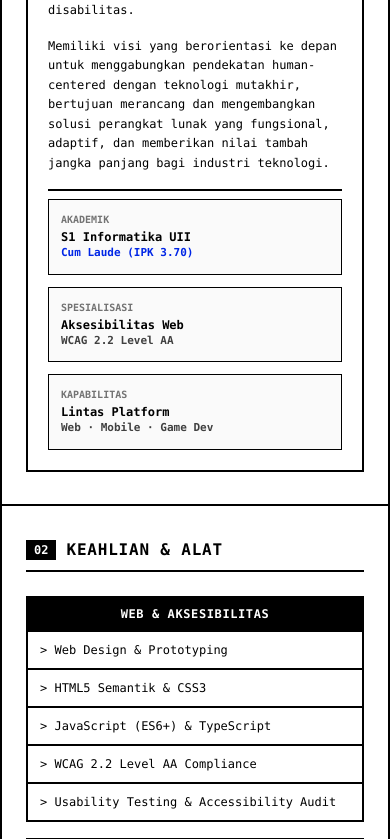
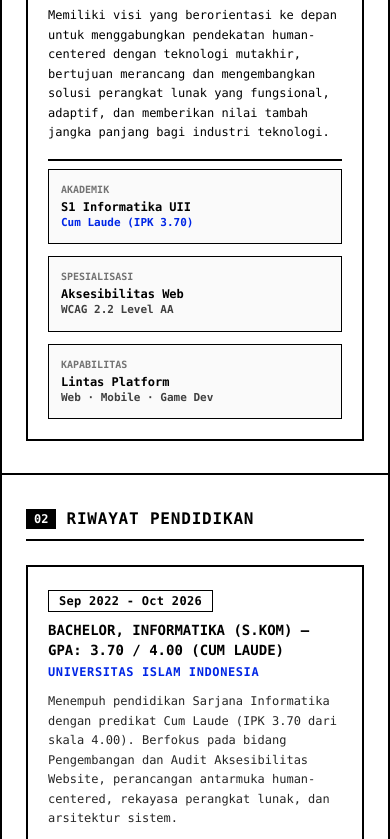
Before and after one commit to FbritamaRK/Portfolio-Website, a React (Vite) app: page / in a window 390 px wide. Shown: the part 1158-1997 px from the top of the page. Built offline with nearby package versions, Linux system fonts and the light colour scheme.

Commit message:
edit: redesign project section

```diff
--- a/src/App.tsx
+++ b/src/App.tsx
@@ -7,6 +7,7 @@ import React, { useState } from 'react';
 import { Header } from './components/Header';
 import { Hero } from './components/Hero';
 import { AboutSection } from './components/AboutSection';
+import { EducationSection } from './components/EducationSection';
 import { SkillsSection } from './components/SkillsSection';
 import { ProjectsSection } from './components/ProjectsSection';
 import { ExperienceSection } from './components/ExperienceSection';
@@ -56,16 +57,19 @@ export default function App() {
           {/* 01: Tentang Saya */}
           <AboutSection />
 
-          {/* 02: Keahlian & Alat */}
+          {/* 02: Riwayat Pendidikan */}
+          <EducationSection />
+
+          {/* 03: Keahlian & Alat */}
           <SkillsSection />
 
-          {/* 03: Daftar Proyek */}
+          {/* 04: Daftar Proyek */}
           <ProjectsSection />
 
-          {/* 04: Riwayat Pengalaman */}
+          {/* 05: Riwayat Pengalaman */}
           <ExperienceSection />
 
-          {/* 05: Hubungi Saya */}
+          {/* 06: Hubungi Saya */}
           <ContactSection />
         </main>
 
--- a/src/components/ContactSection.tsx
+++ b/src/components/ContactSection.tsx
@@ -46,7 +46,7 @@ export const ContactSection: React.FC = () => {
         className="animate-on-scroll anim-fade-left flex items-center pb-2 border-b-2 border-black mb-6"
       >
         <span className="bg-black text-white px-2 py-0.5 font-mono text-xs sm:text-sm font-bold mr-2.5">
-          05
+          06
         </span>
         <h2 className="font-mono font-bold text-base sm:text-lg tracking-wider uppercase text-black">
           HUBUNGI SAYA
--- /dev/null
+++ b/src/components/EducationSection.tsx
@@ -0,0 +1,83 @@
+import React from 'react';
+import { EDUCATION_DATA } from '../data/portfolioData';
+import { useScrollAnimation, useStaggerAnimation } from '../hooks/useScrollAnimation';
+
+export const EducationSection: React.FC = () => {
+  const headerRef = useScrollAnimation<HTMLDivElement>({ threshold: 0.2 });
+  const listRef = useStaggerAnimation<HTMLDivElement>({ staggerMs: 120 });
+
+  return (
+    <section id="pendidikan" className="border-b-2 border-black px-6 py-8 sm:px-10 sm:py-10 bg-white">
+      {/* Section Header */}
+      <div
+        ref={headerRef}
+        className="animate-on-scroll anim-fade-left flex items-center pb-2 border-b-2 border-black mb-6"
+      >
+        <span className="bg-black text-white px-2 py-0.5 font-mono text-xs sm:text-sm font-bold mr-2.5">
+          02
+        </span>
+        <h2 className="font-mono font-bold text-base sm:text-lg tracking-wider uppercase text-black">
+          RIWAYAT PENDIDIKAN
+        </h2>
+      </div>
+
+      {/* Education Cards Stack */}
+      <div ref={listRef} className="space-y-6">
+        {EDUCATION_DATA.map((edu, index) => {
+          let badgeClass = '';
+          if (edu.periodStyle === 'highlight') {
+            badgeClass = 'bg-[#ffff00] text-black border border-black';
+          } else if (edu.periodStyle === 'dark') {
+            badgeClass = 'bg-black text-white';
+          } else {
+            badgeClass = 'bg-white text-black border border-black';
+          }
+
+          return (
+            <div
+              key={index}
+              id={`education-card-${index}`}
+              className="animate-on-scroll anim-fade-up border-2 border-black p-5 sm:p-6 bg-white hover:bg-neutral-50/50 transition hover:shadow-[4px_4px_0px_0px_rgba(0,0,0,1)]"
+            >
+              {/* Period Badge */}
+              <div className="mb-2">
+                <span className={`font-mono text-xs font-bold px-2.5 py-0.5 inline-block tracking-wide ${badgeClass}`}>
+                  {edu.period}
+                </span>
+              </div>
+
+              {/* Degree / Title */}
+              <h3 className="font-mono font-bold text-sm sm:text-base text-black uppercase mb-1">
+                {edu.role}
+              </h3>
+
+              {/* Institution / University */}
+              <p className="font-mono text-[#0026e6] font-bold text-xs tracking-wider uppercase mb-3">
+                {edu.company}
+              </p>
+
+              {/* Description */}
+              <p className="font-mono text-xs sm:text-sm leading-relaxed text-neutral-800 mb-3">
+                {edu.description}
+              </p>
+
+              {/* Bullets if available */}
+              {edu.bullets && edu.bullets.length > 0 && (
+                <div className="border-t border-neutral-200 pt-3 mt-3">
+                  <ul className="space-y-1.5 font-mono text-xs text-neutral-700">
+                    {edu.bullets.map((bullet, bIdx) => (
+                      <li key={bIdx} className="flex items-start gap-2">
+                        <span className="font-bold text-black">&gt;</span>
+                        <span>{bullet}</span>
+                      </li>
+                    ))}
+                  </ul>
+                </div>
+              )}
+            </div>
+          );
+        })}
+      </div>
+    </section>
+  );
+};
--- a/src/components/ExperienceSection.tsx
+++ b/src/components/ExperienceSection.tsx
@@ -15,10 +15,10 @@ export const ExperienceSection: React.FC = () => {
         className="animate-on-scroll anim-fade-left flex items-center pb-2 border-b-2 border-black mb-6"
       >
         <span className="bg-black text-white px-2 py-0.5 font-mono text-xs sm:text-sm font-bold mr-2.5">
-          04
+          05
         </span>
         <h2 className="font-mono font-bold text-base sm:text-lg tracking-wider uppercase text-black">
-          PENGALAMAN &amp; PENDIDIKAN
+          RIWAYAT PENGALAMAN
         </h2>
       </div>
 
--- a/src/components/Header.tsx
+++ b/src/components/Header.tsx
@@ -10,6 +10,7 @@ export const Header: React.FC<HeaderProps> = ({ onNavigate }) => {
 
   const navItems = [
     { label: 'TENTANG', target: 'tentang' },
+    { label: 'PENDIDIKAN', target: 'pendidikan' },
     { label: 'KEAHLIAN', target: 'keahlian' },
     { label: 'PROYEK', target: 'proyek' },
     { label: 'PENGALAMAN', target: 'pengalaman' },
--- a/src/components/SkillsSection.tsx
+++ b/src/components/SkillsSection.tsx
@@ -14,7 +14,7 @@ export const SkillsSection: React.FC = () => {
         className="animate-on-scroll anim-fade-left flex items-center pb-2 border-b-2 border-black mb-6"
       >
         <span className="bg-black text-white px-2 py-0.5 font-mono text-xs sm:text-sm font-bold mr-2.5">
-          02
+          03
         </span>
         <h2 className="font-mono font-bold text-base sm:text-lg tracking-wider uppercase text-black">
           KEAHLIAN &amp; ALAT
--- a/src/data/portfolioData.ts
+++ b/src/data/portfolioData.ts
@@ -4,7 +4,7 @@ export const HERO_DATA = {
   status: '[STATUS: AVAILABLE FOR HIRE & COLLABORATION]',
   greeting: 'Halo, saya',
   name: 'FEBRITAMA RAKA QUALITA AKHSANA',
-  role: 'Full-Stack Web, Mobile & Game Developer',
+  role: 'Full-Stack Web Developer',
   specialization: 'UI/UX Design & Web Accessibility Specialist (WCAG 2.2 Level AA)',
   bio: 'Lulusan Informatika Universitas Islam Indonesia berpengalaman teknis lintas platform dalam pengembangan Full-Stack Web, aplikasi Mobile, dan Game interaktif. Berfokus pada inovasi digital inklusif melalui integrasi desain UI/UX dan standar aksesibilitas internasional (WCAG 2.2 Level AA).',
   location: 'Sleman, D.I. Yogyakarta 55584',
@@ -138,39 +138,29 @@ export const PROJECTS_DATA: Project[] = [
       'Arsitektur web berbasis modul konten yang ringan dan responsif, dioptimalkan untuk akses cepat masyarakat pedesaan maupun wisatawan menggunakan koneksi internet mobile.',
   },
   {
-    id: 'project-recyclearn',
+    id: 'project-kraeplin-simulator',
     tag: '#PROYEK-03',
-    title: 'Recyclearn - Edukasi Pengelolaan Sampah',
-    subtitle: 'Mobile Team Project - Fufufafa Team (Oct 2024 - Jan 2025)',
+    title: 'Kraepelin & Pauli Simulator',
+    subtitle: 'Web Application - Interactive Psychological Assessment (2026)',
     description:
-      'Aplikasi mobile edukasi pengelolaan sampah berbasis Android menggunakan Kotlin dengan penerapan arsitektur modern (MVVM / Clean Architecture) dan navigasi interaktif.',
-    techStack: ['Android', 'Kotlin', 'MVVM', 'Clean Architecture', 'Mobile UI/UX', 'Testing'],
-    demoUrl: 'https://linkedin.com/in/febritamaark/',
-    repoUrl: 'https://github.com/FbritamaRK',
-    metrics: 'MVVM Clean Architecture | Zero Crash Stability | 3 Kategori Sampah (Organik, Anorganik, B3)',
+      'Aplikasi simulator psikotes interaktif untuk Tes Kraepelin dan Tes Pauli (Tes Koran / Hitungan Cepat) berbasis web yang dirancang untuk persiapan ujian asesmen seleksi kerja profesional (BUMN, Perbankan, Swasta, CPNS). Dilengkapi sistem auto-timer 15 detik/lajur, audio synthesizer sinyal lonceng "PINDAH LAJUR!", serta directional adaptive auto-scroll.',
+    techStack: ['JavaScript (ES6+)', 'HTML5 & CSS3', 'Web Audio API', 'Adaptive Auto-Scroll', 'Performance Metrics'],
+    demoUrl: 'https://kraeplinpaulisimulator.vercel.app',
+    repoUrl: 'https://github.com/FbritamaRK/Kraeplin-Simulator',
+    metrics: 'Web Audio Synthesizer | Adaptive Auto-Scroll | Standar Asesmen 50 Lajur @ 15s',
     highlights: [
-      'Mengembangkan aplikasi edukasi pengelolaan sampah Recyclearn berbasis Android Kotlin',
-      'Mengimplementasikan arsitektur Android modern (MVVM / Clean Architecture) untuk skalabilitas kode',
-      'Merancang dan mengimplementasikan UI interaktif serta navigasi intuitif untuk fitur klasifikasi sampah, materi edukasi, dan artikel',
-      'Melakukan pengujian fungsi dan optimasi performa untuk memastikan aplikasi responsif dan bebas crash',
+      'Mengembangkan simulator web interaktif untuk Tes Kraepelin (bawah ke atas) dan Tes Pauli (atas ke bawah) sesuai standar asesmen psikologi kerja profesional',
+      'Mengimplementasikan sistem pewaktuan otomatis (15 detik/lajur) dengan sintesis suara lonceng "PINDAH LAJUR!" dan beep warning berbasis Web Audio API',
+      'Merancang directional adaptive auto-scroll dan focus tracking mulus yang mendukung kontrol keyboard PC numpad maupun mobile keyboard',
+      'Mengkalkulasi metrik evaluasi kecepatan, grafik ketelitian, dan analisis ritme stabilitas konsentrasi secara real-time',
     ],
-    archTree: `├── app/src/main/java/com/recyclearn/
-│   ├── presentation/
-│   │   ├── ui/
-│   │   │   ├── classification/ (Organik, Non-organik, B3)
-│   │   │   ├── education/
-│   │   │   └── articles/
-│   │   └── viewmodel/
-│   ├── domain/
-│   │   ├── model/WasteItem.kt
-│   │   └── usecase/GetWasteClassificationUseCase.kt
-│   └── data/
-│       ├── repository/WasteRepositoryImpl.kt
-│       └── datasource/local/WasteDao.kt
-└── app/src/test/
-    └── UnitAndPerformanceTests.kt`,
+    archTree: `├── index.html                # Konfigurasi simulasi, instruksi pengerjaan, & mode lajur
+├── playKraep.html            # Antarmuka simulasi pengerjaan Kraepelin & Pauli
+├── styles.css                # Sistem layout grid lajur, tipografi, & visual alerts
+├── app.js                    # State machine ujian, Web Audio API chime, timer lajur, & skor
+└── README.md                 # Dokumentasi komprehensif panduan psikotes & fitur aplikasi`,
     archDescription:
-      'Penerapan pola MVVM dengan pemisahan lapisan Presentasi, Domain, dan Data (Clean Architecture), memfasilitasi pengujian unit yang independen dan penanganan memori yang efisien.',
+      'Arsitektur web client-side murni (Vanilla JS, HTML5, CSS3) tanpa dependensi eksternal untuk menjamin zero-latency input dan manipulasi DOM instan saat perpindahan lajur angka cepat.',
   },
   {
     id: 'project-fight-for-castle',
@@ -208,6 +198,41 @@ export const PROJECTS_DATA: Project[] = [
 │       └── BattleStage.unity`,
     archDescription:
       'Arsitektur berorientasi objek dalam Unity dengan pemisahan modul AI pathfinding berbasis grid, state machine musuh, dan controller pertahanan istana yang sinkron.',
+  },
+  {
+    id: 'project-recyclearn',
+    tag: '#PROYEK-05',
+    title: 'Recyclearn - Edukasi Pengelolaan Sampah',
+    subtitle: 'Mobile Team Project - Fufufafa Team (Oct 2024 - Jan 2025)',
+    description:
+      'Aplikasi mobile edukasi pengelolaan sampah berbasis Android menggunakan Kotlin dengan penerapan arsitektur modern (MVVM / Clean Architecture) dan navigasi interaktif.',
+    techStack: ['Android', 'Kotlin', 'MVVM', 'Clean Architecture', 'Mobile UI/UX', 'Testing'],
+    demoUrl: 'https://linkedin.com/in/febritamaark/',
+    repoUrl: 'https://github.com/FbritamaRK',
+    metrics: 'MVVM Clean Architecture | Zero Crash Stability | 3 Kategori Sampah (Organik, Anorganik, B3)',
+    highlights: [
+      'Mengembangkan aplikasi edukasi pengelolaan sampah Recyclearn berbasis Android Kotlin',
+      'Mengimplementasikan arsitektur Android modern (MVVM / Clean Architecture) untuk skalabilitas kode',
+      'Merancang dan mengimplementasikan UI interaktif serta navigasi intuitif untuk fitur klasifikasi sampah, materi edukasi, dan artikel',
+      'Melakukan pengujian fungsi dan optimasi performa untuk memastikan aplikasi responsif dan bebas crash',
+    ],
+    archTree: `├── app/src/main/java/com/recyclearn/
+│   ├── presentation/
+│   │   ├── ui/
+│   │   │   ├── classification/ (Organik, Non-organik, B3)
+│   │   │   ├── education/
+│   │   │   └── articles/
+│   │   └── viewmodel/
+│   ├── domain/
+│   │   ├── model/WasteItem.kt
+│   │   └── usecase/GetWasteClassificationUseCase.kt
+│   └── data/
+│       ├── repository/WasteRepositoryImpl.kt
+│       └── datasource/local/WasteDao.kt
+└── app/src/test/
+    └── UnitAndPerformanceTests.kt`,
+    archDescription:
+      'Penerapan pola MVVM dengan pemisahan lapisan Presentasi, Domain, dan Data (Clean Architecture), memfasilitasi pengujian unit yang independen dan penanganan memori yang efisien.',
   },
 ];
 
@@ -264,13 +289,16 @@ export const EXPERIENCE_DATA: ExperienceItem[] = [
       'Desain UI/UX: Merancang antarmuka pengguna intuitif untuk pengalaman bermain optimal',
     ],
   },
+];
+
+export const EDUCATION_DATA: ExperienceItem[] = [
   {
     period: 'Sep 2022 - Oct 2026',
     periodStyle: 'outline', // Outline badge
     role: 'BACHELOR, INFORMATIKA (S.KOM) — GPA: 3.70 / 4.00 (CUM LAUDE)',
     company: 'UNIVERSITAS ISLAM INDONESIA',
     description:
-      'Menempuh pendidikan Sarjana Informatika dengan predikat kehormatan Cum Laude (IPK 3.70 dari skala 4.00). Berfokus pada bidang Pengembangan dan Audit Aksesibilitas Website, perancangan antarmuka human-centered, rekayasa perangkat lunak, dan arsitektur sistem.',
+      'Menempuh pendidikan Sarjana Informatika dengan predikat Cum Laude (IPK 3.70 dari skala 4.00). Berfokus pada bidang Pengembangan dan Audit Aksesibilitas Website, perancangan antarmuka human-centered, rekayasa perangkat lunak, dan arsitektur sistem.',
     bullets: [
       'Predikat: Cum Laude dengan IPK 3.70 / 4.00',
       'Fokus Bidang: Pengembangan dan Audit Aksesibilitas Website (WCAG 2.2 Level AA)',
@@ -358,6 +386,11 @@ Hexa - Sleman, Indonesia
 • Implementasi Gameplay & Logika: Membangun mekanika gameplay, sistem pertahanan (defense system), dan algoritma logika pergerakan musuh (pathfinding/AI).
 • Desain UI/UX: Merancang dan mengimplementasikan antarmuka pengguna (User Interface) intuitif untuk meningkatkan kenyamanan dan pengalaman bermain pengguna (User Experience).
 
+Pengembang Aplikasi Web (Personal Project)                  2026
+Kraepelin & Pauli Simulator
+• Simulator Interaktif: Mengembangkan simulator web interaktif untuk Tes Kraepelin dan Tes Pauli dengan Web Audio API dan adaptive auto-scroll.
+• Algoritma & Performa: Mengkalkulasi metrik evaluasi kecepatan, grafik ketelitian, dan ritme konsentrasi secara real-time tanpa latensi.
+
 CERTIFICATIONS
 ----------------------------------------------------------------------
 Certificate of English Proficiency Test (CEPT)             Oct 2025 - Oct 2027
--- a/src/hooks/useScrollAnimation.ts
+++ b/src/hooks/useScrollAnimation.ts
@@ -15,12 +15,18 @@ interface UseScrollAnimationOptions {
 export function useScrollAnimation<T extends HTMLElement = HTMLDivElement>(
   options: UseScrollAnimationOptions = {}
 ) {
-  const { threshold = 0.12, rootMargin = '0px 0px -40px 0px', once = false } = options;
+  const { threshold = 0.05, rootMargin = '0px 0px -20px 0px', once = true } = options;
   const ref = useRef<T>(null);
 
   useEffect(() => {
     const el = ref.current;
     if (!el) return;
+
+    const rect = el.getBoundingClientRect();
+    if (rect.top < window.innerHeight && rect.bottom > 0) {
+      el.classList.add('is-visible');
+      if (once) return;
+    }
 
     const observer = new IntersectionObserver(
       ([entry]) => {
@@ -47,9 +53,10 @@ export function useScrollAnimation<T extends HTMLElement = HTMLDivElement>(
  * with a staggered delay via CSS custom property `--delay`.
  */
 export function useStaggerAnimation<T extends HTMLElement = HTMLDivElement>(
-  options: UseScrollAnimationOptions & { staggerMs?: number } = {}
+  options: UseScrollAnimationOptions & { staggerMs?: number } = {},
+  deps: React.DependencyList = []
 ) {
-  const { threshold = 0.08, rootMargin = '0px 0px -30px 0px', once = false, staggerMs = 80 } = options;
+  const { threshold = 0.02, rootMargin = '0px 0px -20px 0px', once = true, staggerMs = 80 } = options;
   const ref = useRef<T>(null);
 
   useEffect(() => {
@@ -63,6 +70,13 @@ export function useStaggerAnimation<T extends HTMLElement = HTMLDivElement>(
     children.forEach((child, i) => {
       child.style.setProperty('--delay', `${i * staggerMs}ms`);
     });
+
+    // If container is already inside the viewport, reveal immediately
+    const rect = container.getBoundingClientRect();
+    if (rect.top < window.innerHeight && rect.bottom > 0) {
+      children.forEach((child) => child.classList.add('is-visible'));
+      if (once) return;
+    }
 
     const observer = new IntersectionObserver(
       ([entry]) => {
@@ -78,7 +92,8 @@ export function useStaggerAnimation<T extends HTMLElement = HTMLDivElement>(
 
     observer.observe(container);
     return () => observer.disconnect();
-  }, [threshold, rootMargin, once, staggerMs]);
+    // eslint-disable-next-line react-hooks/exhaustive-deps
+  }, [threshold, rootMargin, once, staggerMs, ...deps]);
 
   return ref;
 }
```
Also changed, not shown: index.html (+11 -4 lines), src/components/ProjectsSection.tsx (+71 -14 lines).
